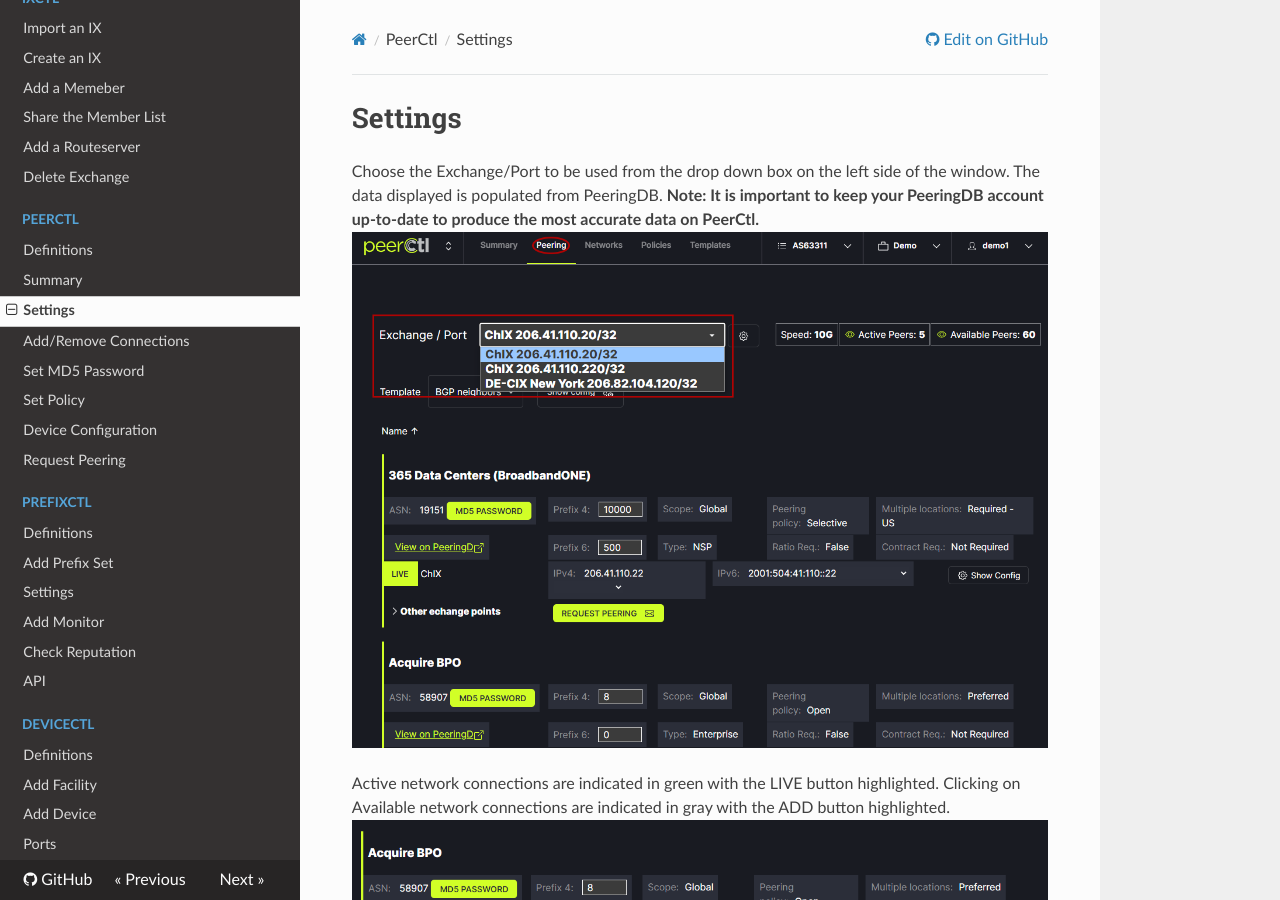
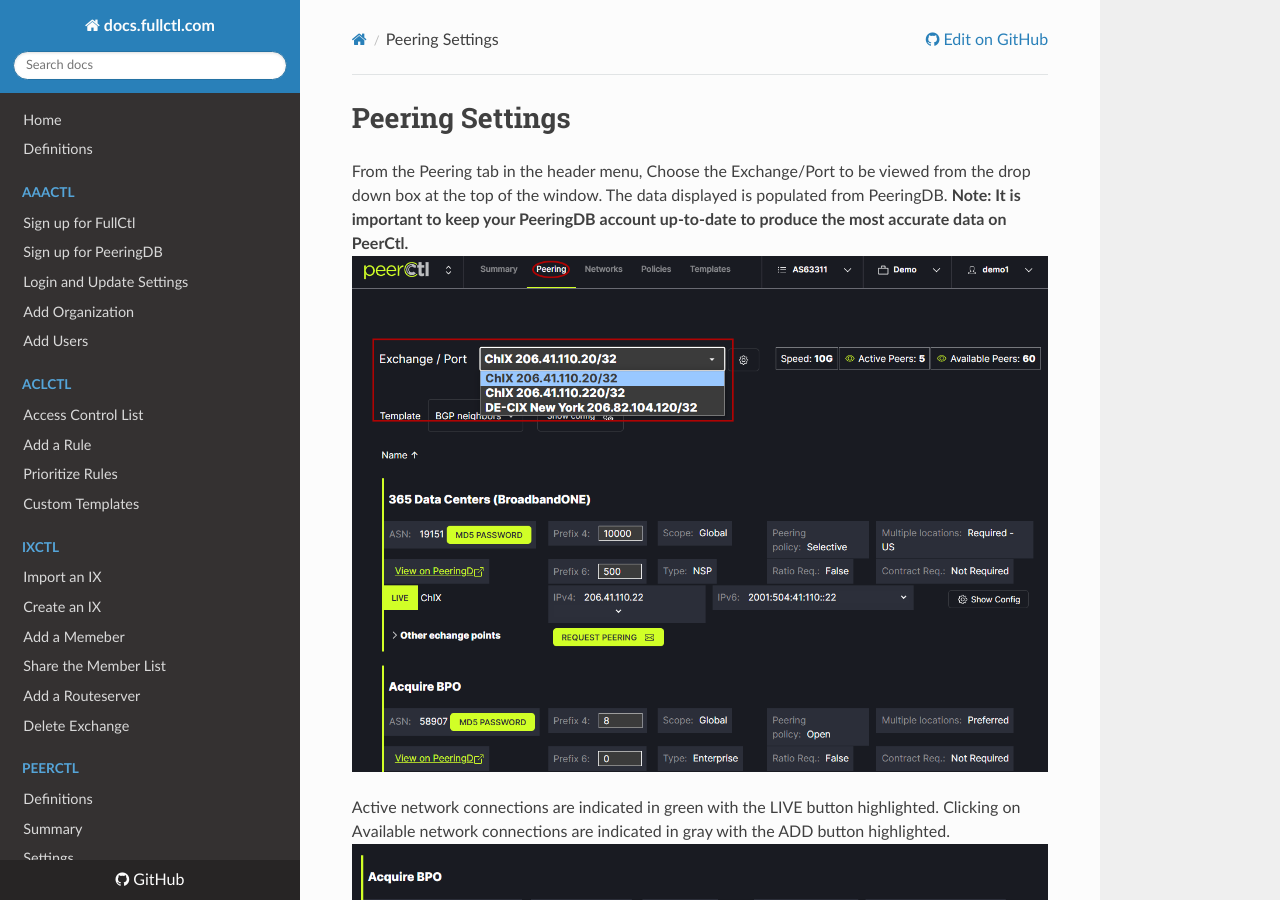
Before and after one commit to fullctl/docs.fullctl.com, an MkDocs documentation site: the page built from docs/PeerCtl/Peering-Settings.md, in a window 1280 px wide and 900 px high. Built offline with MkDocs 1.6.1, drawn with Linux system fonts in a browser that asks for light colours; nearby versions of some CDN libraries.

Commit message:
Update and rename Settings.md to Peering-Settings.md

```diff
--- a/docs/PeerCtl/Settings.md
+++ b/docs/PeerCtl/Peering-Settings.md
@@ -1,19 +1,16 @@
-# Settings
+# Peering Settings
 
-Choose the Exchange/Port to be used from the drop down box on the left side of the window. The data displayed is populated from PeeringDB.
+From the Peering tab in the header menu, Choose the Exchange/Port to be viewed from the drop down box at the top of the window. The data displayed is populated from PeeringDB.
 **Note: It is important to keep your PeeringDB account up-to-date to produce the most accurate data on PeerCtl.**
     ![](img/exchangeport.png)
 
-
 Active network connections are indicated in green with the LIVE button highlighted. Clicking on Available network connections are indicated in gray with the ADD button highlighted.
    ![](img/liveadd.png)
-
 
 Active Peers: When the icon is green a list of existing network connections is displayed. When the icon is white existing connections are hidden.
 
 Available Peers: When the icon is green available network connections are displayed. When the icon is white available network connections are hidden.
    ![](img/activeavailable.png)
 
-
 For each network, a list of common connections between your network and theirs can be viewed by clicking on the arrow next to Other Exchange Points.
    ![](img/otherexpts.png)
```
